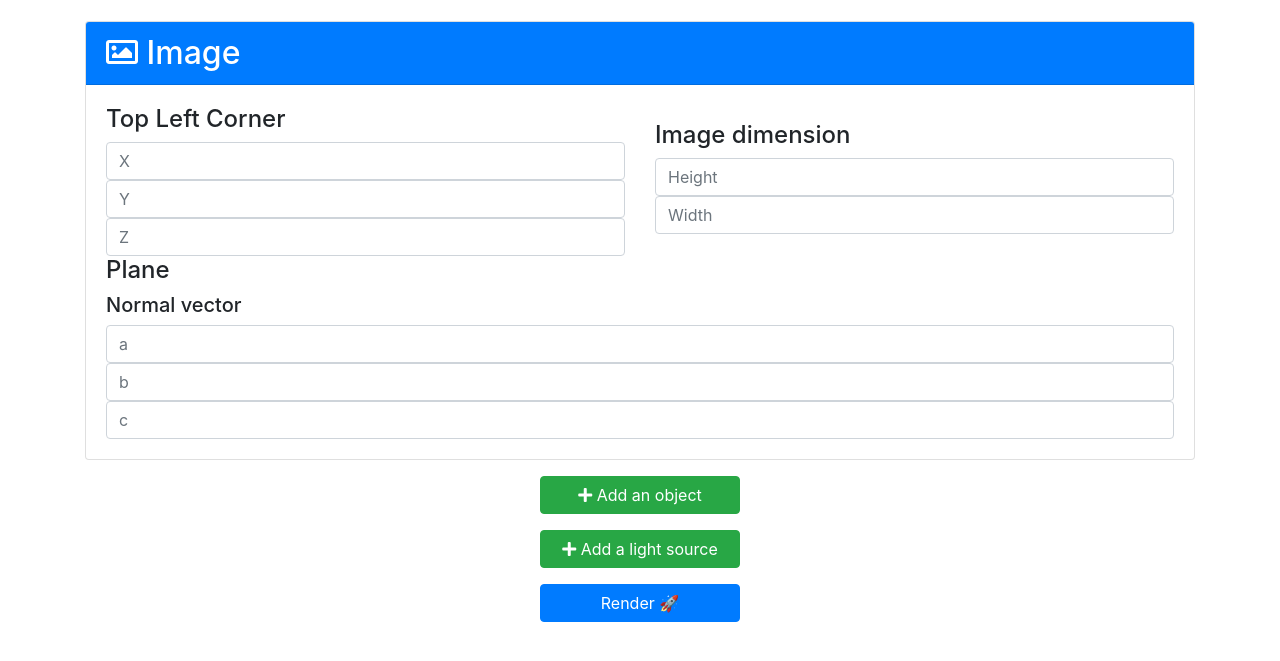
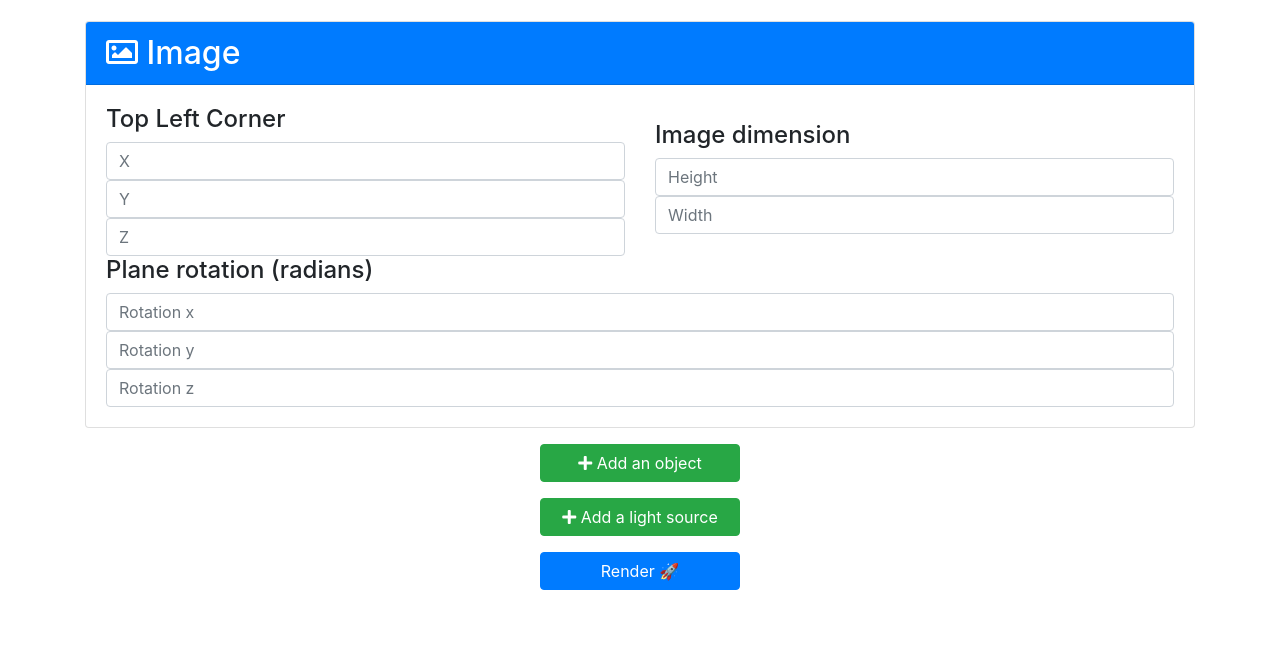
Before and after one commit to cir63ez/modell, a PHP site: page /?app in a window 1280 px wide. Shown: the part 59-720 px from the top of the page. Run offline with PHP 8.4, Linux system fonts and the light colour scheme.

Commit message:
Rotation

```diff
--- a/server/views/app.php
+++ b/server/views/app.php
@@ -50,12 +50,11 @@
                         </div>
                     </div>
 
-                    <h4>Plane</h4>
-                    <h5>Normal vector</h5>
+                    <h4>Plane rotation (radians)</h4>
 
-                    <input type="number" class="form-control" name="plane" placeholder="a" required>
-                    <input type="number" class="form-control" name="planeB" placeholder="b" required>
-                    <input type="number" class="form-control" name="planeC" placeholder="c" required>
+                    <input type="number" class="form-control" name="rotationX" placeholder="Rotation x" required>
+                    <input type="number" class="form-control" name="rotationY" placeholder="Rotation y" required>
+                    <input type="number" class="form-control" name="rotationZ" placeholder="Rotation z" required>
                 </div>
             </div>
         </fieldset>
```
